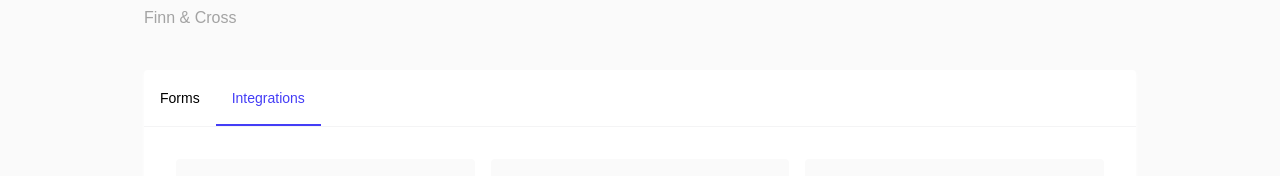
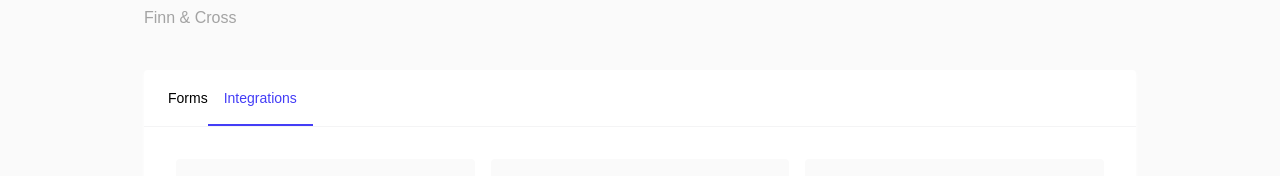
Before and after one commit to hennrunnel/forms-frontier-flow, a React (Vite) app: page / in a window 1280 px wide. Shown: the part 151-327 px from the top of the page. Built offline with nearby package versions, Linux system fonts and the light colour scheme; a web font is replaced by a local one.

Commit message:
Refactor: Implement the plan

```diff
--- a/src/components/Tabs.tsx
+++ b/src/components/Tabs.tsx
@@ -18,7 +18,7 @@ const Tabs: React.FC<TabsProps> = ({ items, activeTab, onTabChange }) => {
       {items.map((item, index) => (
         <div
           key={item.id}
-          className={`relative cursor-pointer px-4`}
+          className={`relative cursor-pointer ${index === 0 ? 'pl-6' : 'px-4'}`}
           onClick={() => onTabChange(item.id)}
         >
           <div className="py-4">
```
